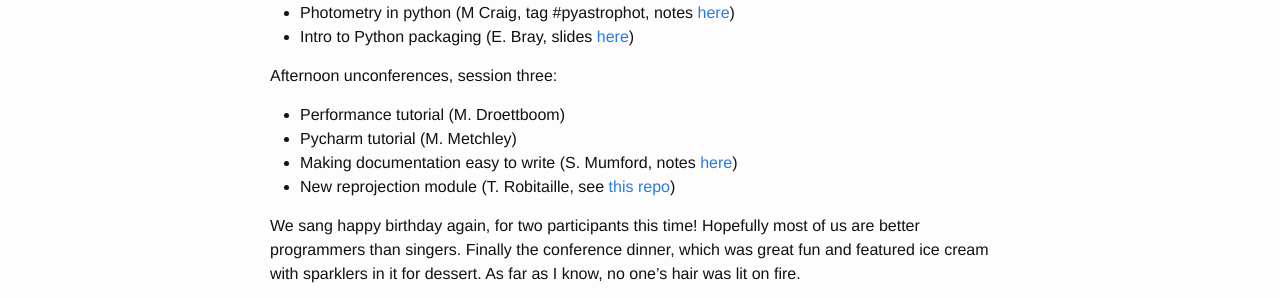
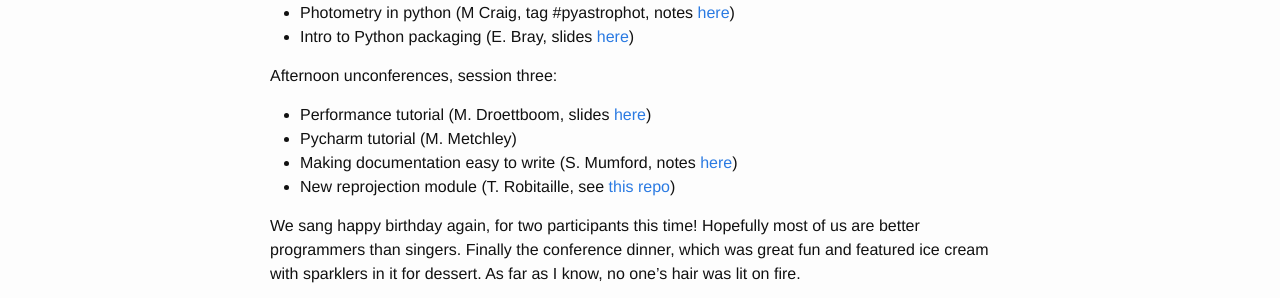
Before and after one commit to PBarmby/PBarmby.github.io, a Jekyll site: the page built from _posts/2015-04-22-Python-in-Astronomy-Day-3.markdown, in a window 1280 px wide. Shown: the part 736-1034 px from the top of the page. Built offline with Jekyll 4.4.1, drawn with Linux system fonts in a browser that asks for light colours.

Commit message:
added link to MD talk

```diff
--- a/_posts/2015-04-22-Python-in-Astronomy-Day-3.markdown
+++ b/_posts/2015-04-22-Python-in-Astronomy-Day-3.markdown
@@ -29,7 +29,7 @@ Afternoon unconferences, session two:
 
 Afternoon unconferences, session three:
 
-* Performance tutorial (M. Droettboom)
+* Performance tutorial (M. Droettboom, slides [here](http://stsdas.stsci.edu/download/mdroe/coverage/index.html))
 * Pycharm tutorial (M. Metchley)
 * Making documentation easy to write (S. Mumford, notes [here](https://docs.google.com/document/d/1W9H9Lof02AdLN3cSRuz1bo0e89m9AoUcQJ7TCBLaP3Q/edit?pli=1))
 * New reprojection module (T. Robitaille, see [this repo](https://github.com/astrofrog/reproject))
```
